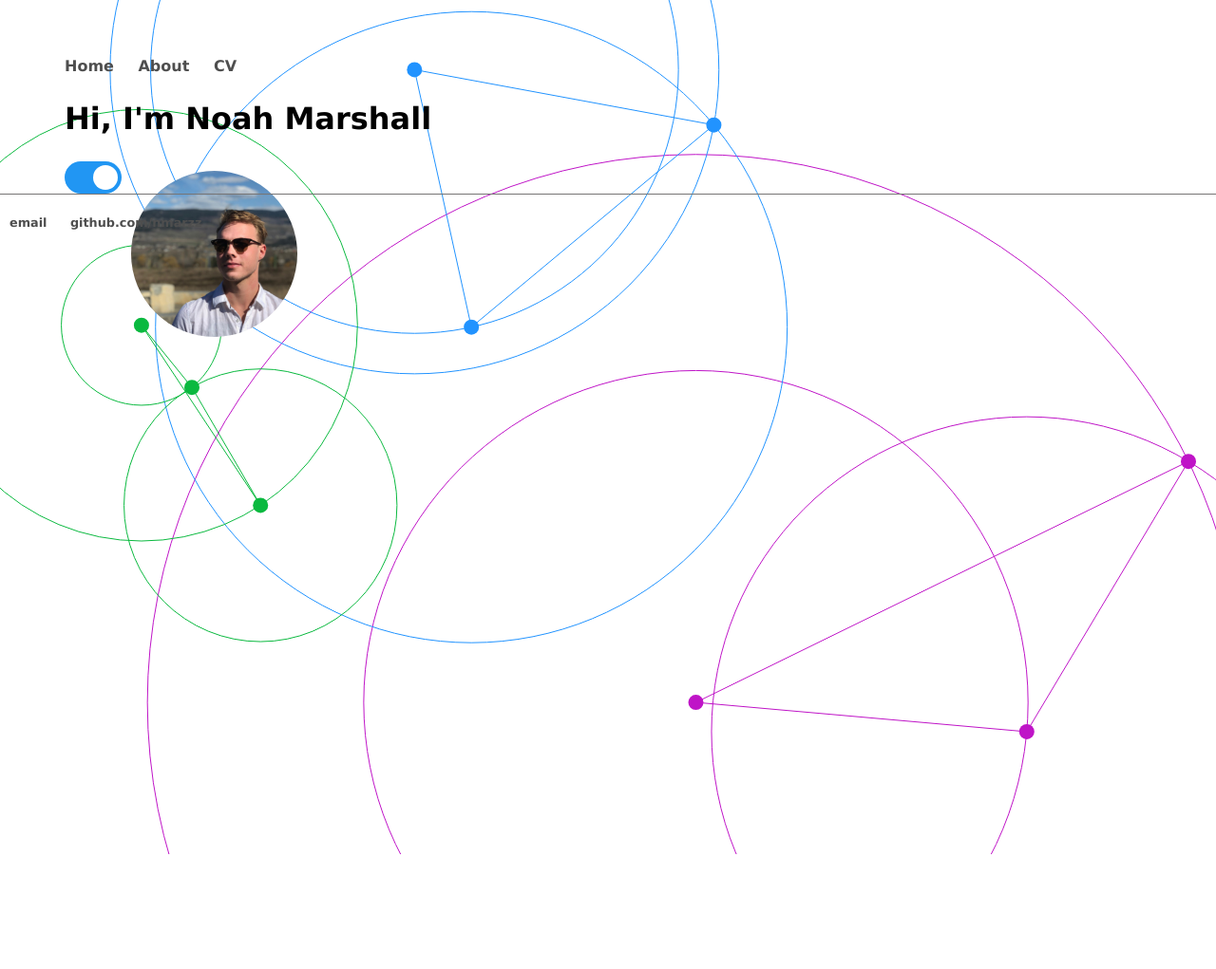
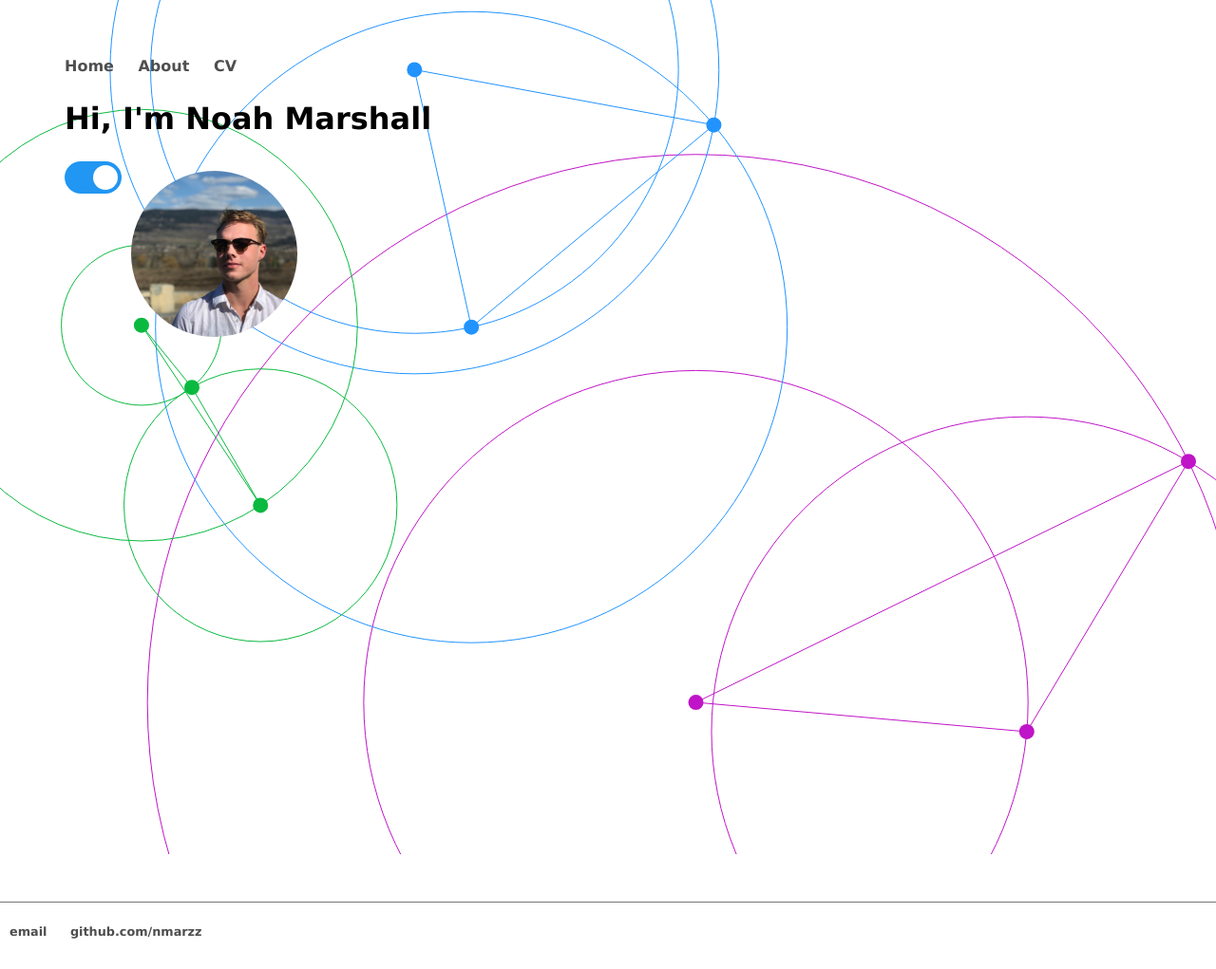
Before and after one commit to nmarzz/nmarzz.github.io, a Jekyll site: the page built from index.html, in a window 1280 px wide. Shown: the whole page at 95% size. Built offline with Jekyll 4.4.1, drawn with Linux system fonts in a browser that asks for light colours; before the commit the page ends 900 px from its top, so only the background shows below that.

Commit message:
really footering

```diff
--- a/css/main.css
+++ b/css/main.css
@@ -1,12 +1,12 @@
 html {
-  min-height: 100%;
+  height: 100%;
 }
 
 
 body{
     display: block;  /* No floating content on sides */
     background-color: #FFFFFF;
-    min-height: 100%;
+    height: 100%;
 }
 
 h2 {
@@ -82,6 +82,7 @@
     left: 0;
     height: 70px;
     width: 100%;
+    margin-top: -70px;
 }
 
 ul.posts {
```
